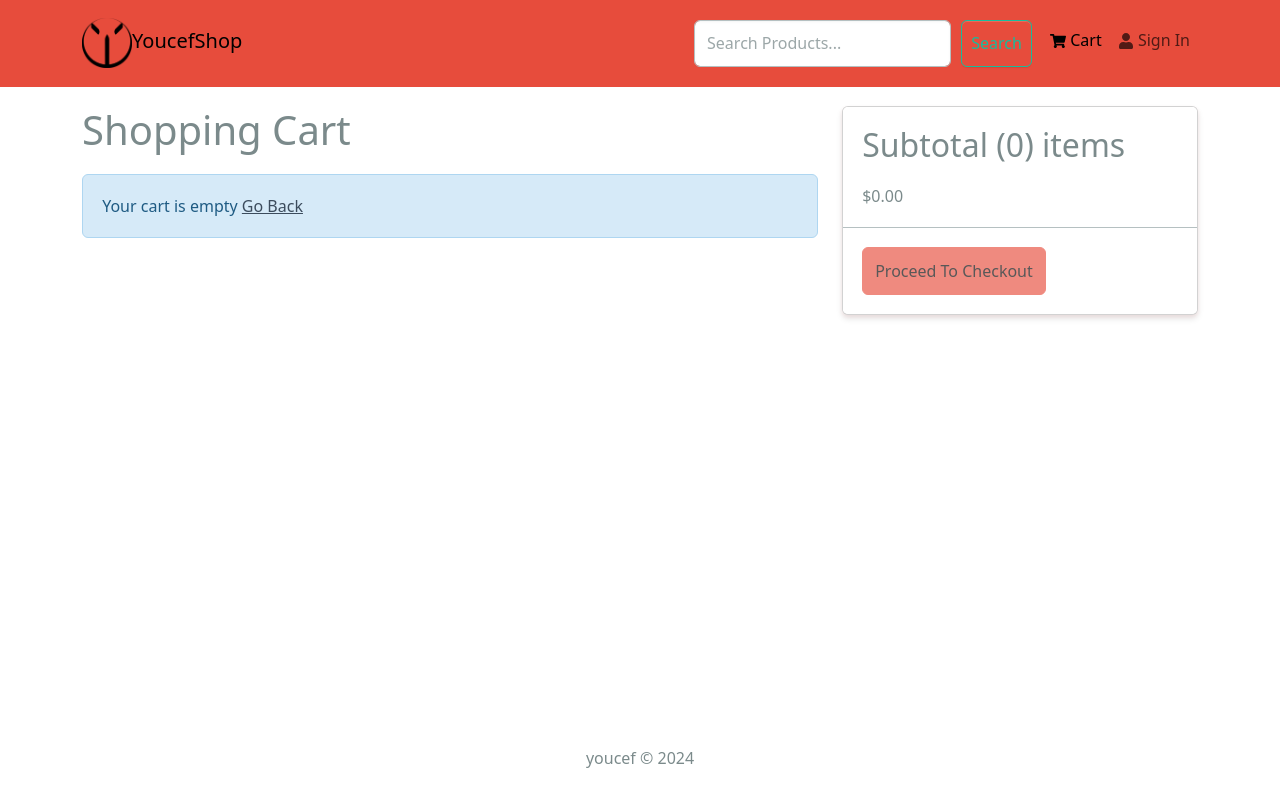
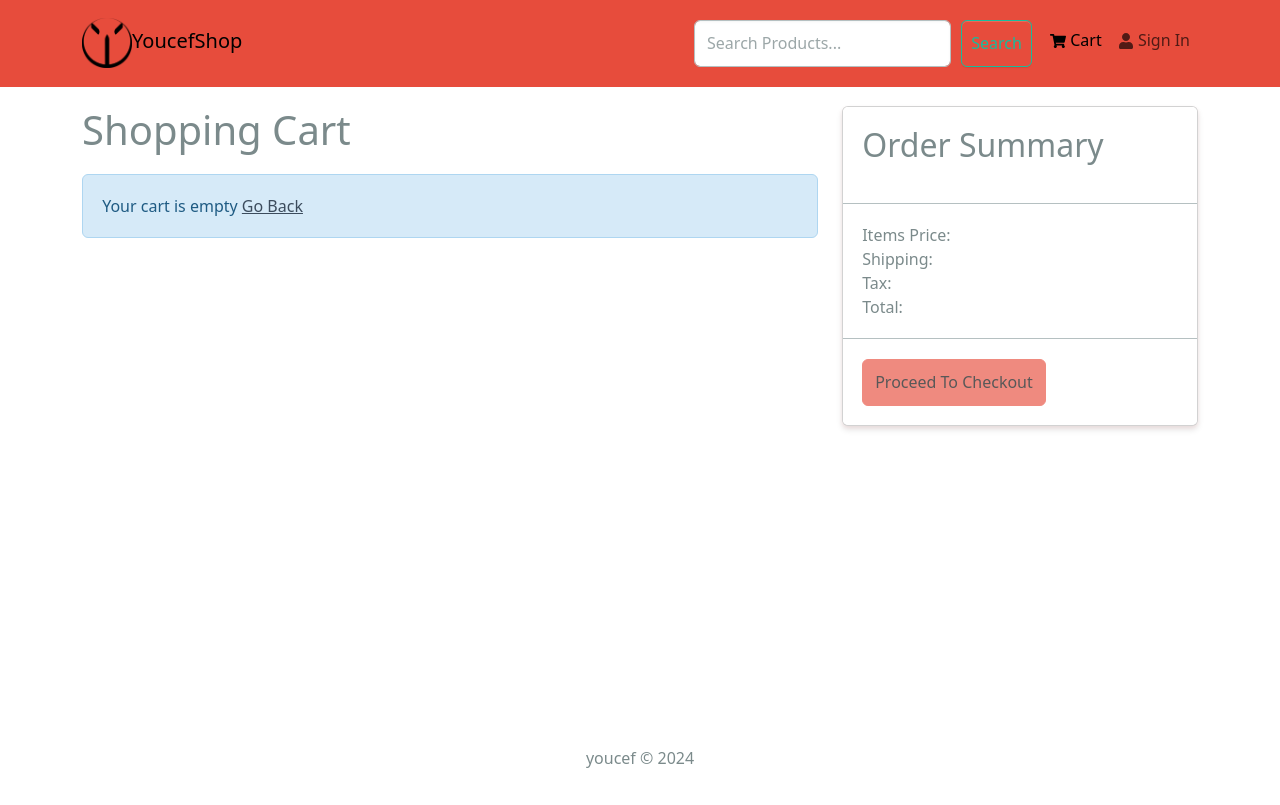
Before and after one commit to youcefdegachi/stage2eme, a React (Create React App) app in the folder frontend/: page /cart in a window 1280 px wide. Built offline with nearby package versions, Linux system fonts and the light colour scheme.

Commit message:
fix cartScreen

```diff
--- a/frontend/src/screens/cartScreen.jsx
+++ b/frontend/src/screens/cartScreen.jsx
@@ -100,15 +100,34 @@ const CartScreen = () => {
       <Col md={4}>
         <Card>
           <ListGroup variant='flush'>
+          <ListGroup.Item>
+            <h2>Order Summary</h2>
+          </ListGroup.Item>
             <ListGroup.Item>
-              <h2>
-                Subtotal ({cartItems.reduce((acc, item) => acc + item.qty, 0)})
-                items
-              </h2>
-              $
-              {cartItems
-                .reduce((acc, item) => acc + item.qty * item.price, 0)
-                .toFixed(2)}
+              <Row>
+                <Col>Items Price: </Col>
+                <Col>
+                    {cart.itemsPrice}
+                </Col>
+              </Row>
+              <Row>
+                <Col>Shipping: </Col>
+                <Col>
+                    {cart.shippingPrice}
+                </Col>
+              </Row>
+              <Row>
+                <Col>Tax: </Col>
+                <Col>
+                    {cart.taxPrice}
+                </Col>
+              </Row>
+              <Row>
+                <Col>Total: </Col>
+                <Col>
+                    {cart.totalPrice}
+                </Col>
+              </Row>
             </ListGroup.Item>
             <ListGroup.Item>
               <Button
```
